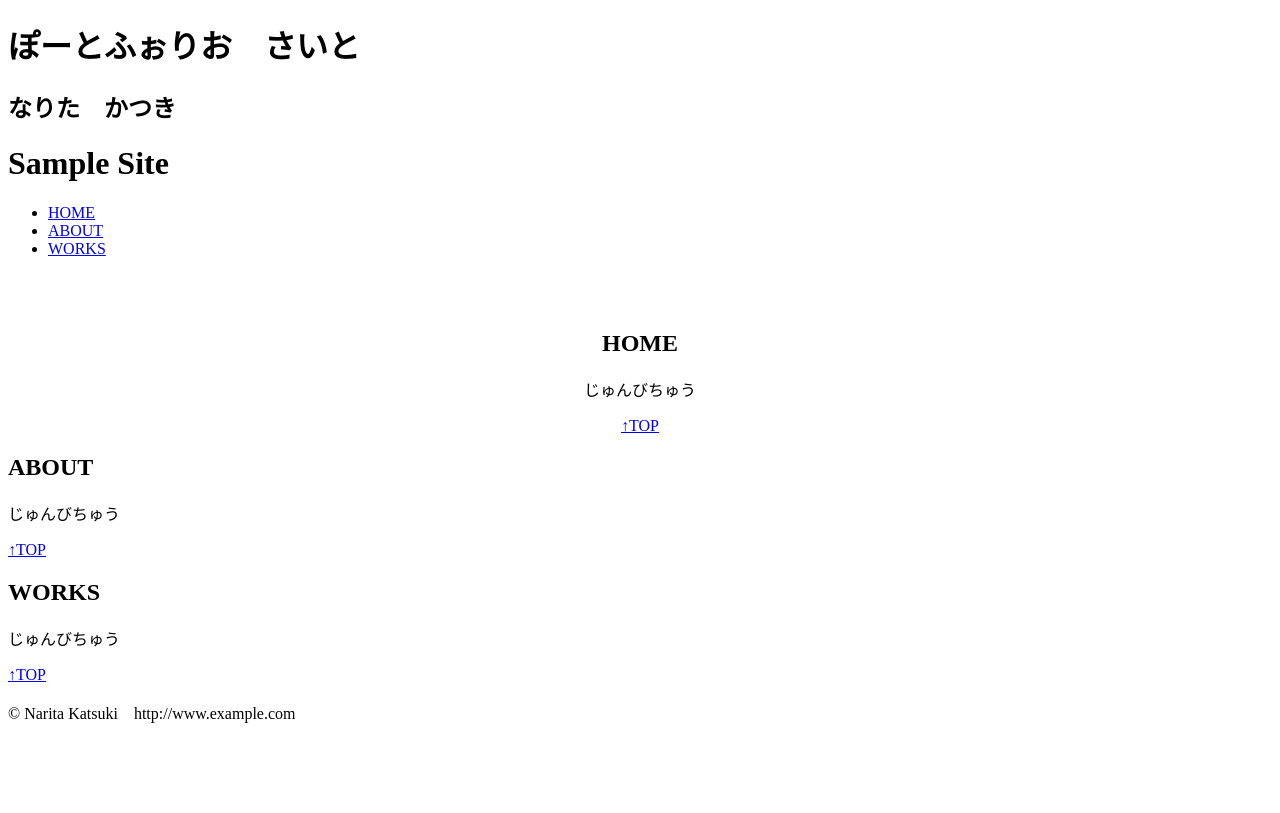
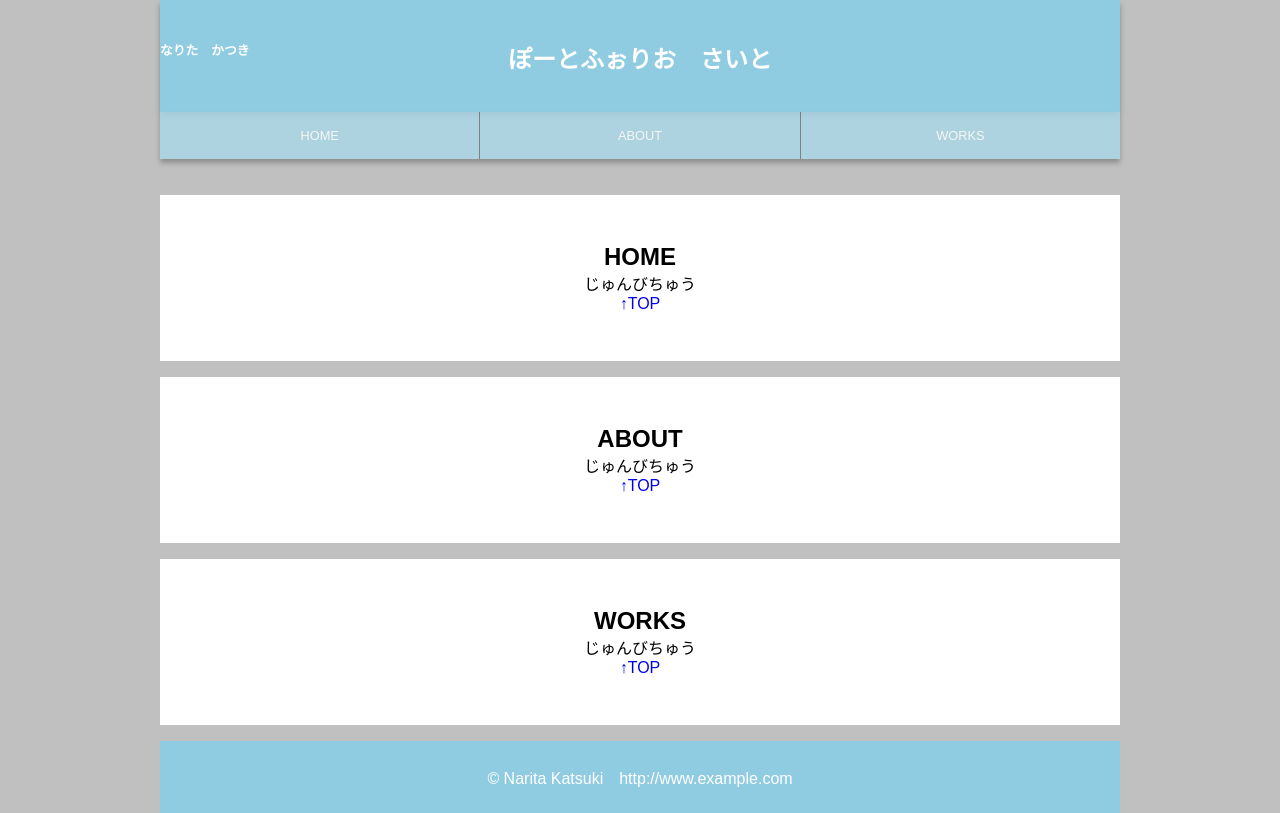
Before and after one commit to kAtsukinAritA/portfolio_01, a plain HTML site: page index.html in a window 1280 px wide. Drawn offline with nearby package versions, Linux system fonts and the light colour scheme.

Commit message:
Update index.html

```diff
--- a/index.html
+++ b/index.html
@@ -2,8 +2,11 @@
 <html lang="ja">
 
 <head>
-    <h1>ぽーとふぉりお　さいと</h1>
-    <h2>なりた　かつき</h2>
+  <meta charset="utf-8" />
+  <script src="https://code.jquery.com/jquery-3.4.1.min.js"></script>
+  <script src="script.js"></script>
+  <link rel="stylesheet" href="style.css">
+  <title>SampleSite</title>
 </head>
 
 <body >
@@ -11,7 +14,8 @@
   <div id="container">
 
     <header>
-      <h1>Sample Site</h1>
+      <h1>ぽーとふぉりお　さいと</h1>
+      <h2>なりた　かつき</h2>
     </header>
 
     <nav>
@@ -31,9 +35,11 @@
 		じゅんびちゅう
 	</p>
 	<p><a href="#container">↑TOP</a></p>
+	 </center>
 </section>
 
 <section id="ABOUT">
+	<center>
 	<h1>ABOUT</h1>
 	<p>
 		じゅんびちゅう
@@ -43,11 +49,13 @@
 </section>
 
 <section id="WORKS">
+	 <center>
 	<h1>WORKS</h1>
 	<p>
 		じゅんびちゅう
 	</p>
 	<p><a href="#container">↑TOP</a></p>
+	</center>
 </section>
 
 <footer>
```
Lines whose indentation alone changed are shown as unchanged.
